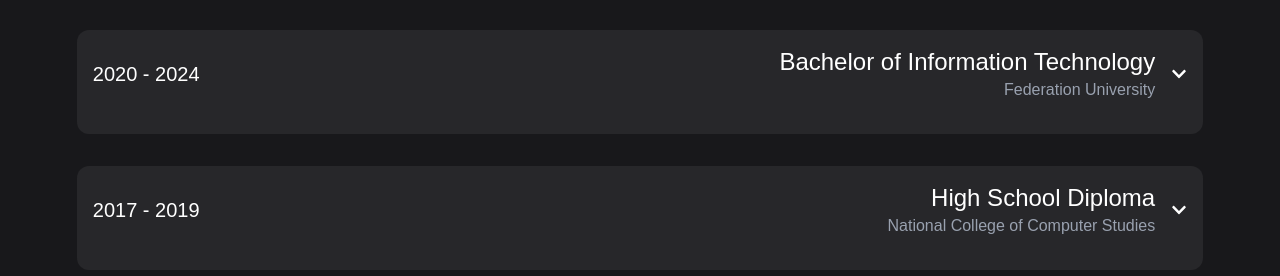
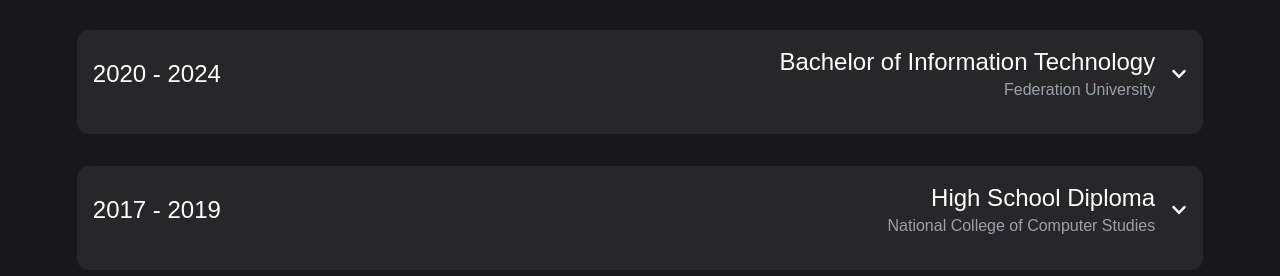
Before and after one commit to raiasim93/my-portfolio, a Next.js app: page / in a window 1280 px wide. Shown: the part 1482-1758 px from the top of the page. Built offline with nearby package versions, Linux system fonts and the light colour scheme.

Commit message:
Fix: Fix sizings and divider color

```diff
--- a/src/app/experience/QualificationSection.tsx
+++ b/src/app/experience/QualificationSection.tsx
@@ -26,9 +26,9 @@ const QualificationSection = () => {
         return (
           <div
             onClick={() => handleClick(index)}
-            key={index} className='bg-zinc-800 hover:bg-zinc-700 hover:duration-200 flex flex-col gap-y-4 p-4 rounded-xl cursor-pointer'>
-            <div className='flex flex-col-reverse lg:flex-row justify-between items-center'>
-              <div className='w-full text-xl'> {item.date} </div>
+            key={index} className={`bg-zinc-800 hover:bg-zinc-700 hover:duration-200 flex flex-col gap-y-4 p-4 rounded-xl cursor-pointer`}>
+            <div className={`flex flex-col-reverse lg:flex-row justify-between items-center` }>
+              <div className='w-full text-2xl'> {item.date} </div>
               <div className='w-full flex items-center gap-x-4'>
                 <div className='w-full flex flex-col items-start lg:items-end'>
                   <div className='text-2xl'> {item.degree}</div>
@@ -39,7 +39,7 @@ const QualificationSection = () => {
                 </div>
               </div>
             </div>
-            {openCards[index] && (<div className= {`h-[2px] w-full bg-black transition-all duration-300 ease-in-out ${openCards[index]? 'opacity-100': 'opacity-0'}`}/>)}
+            {openCards[index] && (<div className= {`h-[2px] w-full bg-white transition-all duration-300 ease-in-out ${openCards[index]? 'opacity-100': 'opacity-0'}`}/>)}
 
             <div ref={el => {contentRefs.current[index] = el}}
               style={{
```
